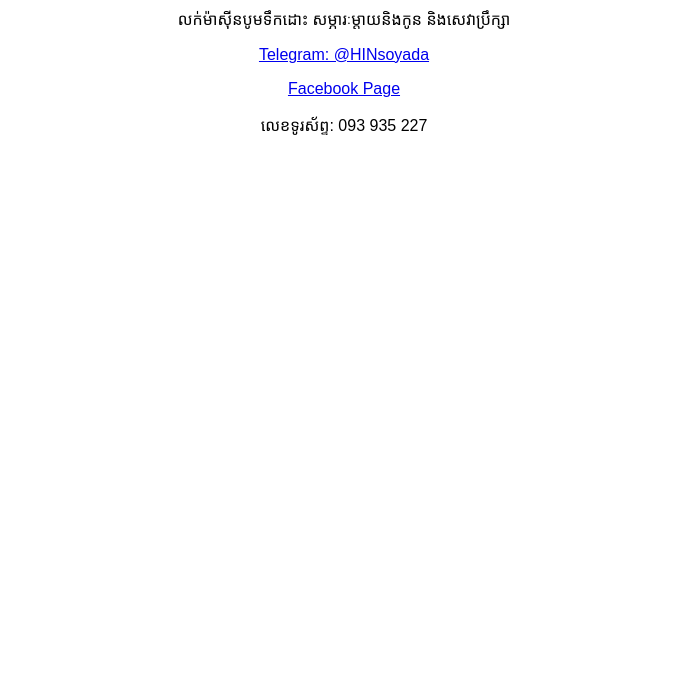
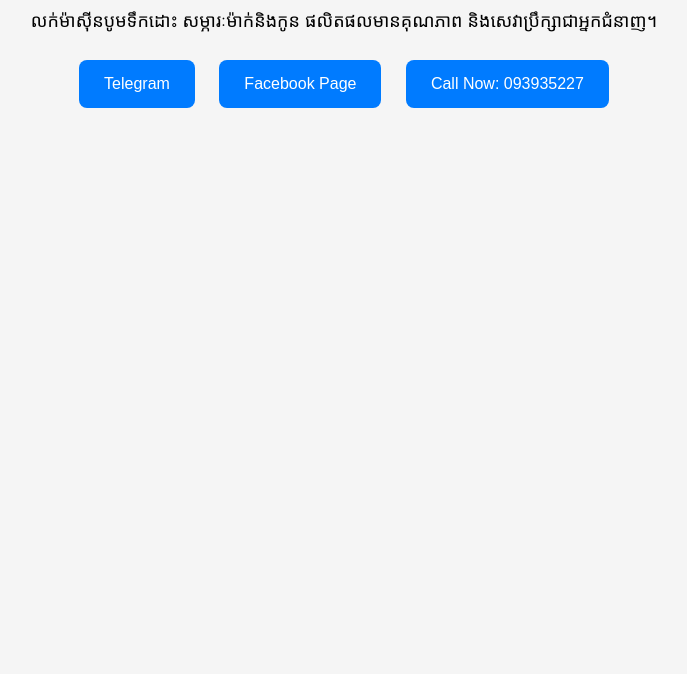
Before and after one commit to hinsoyada/hinsoyada-github.io, a plain HTML site: page index.html in a window 1280 px wide. Shown: the part 126-800 px from the top of the page, without its empty margins (296-983 px from the left). Drawn offline with Linux system fonts and the light colour scheme.

Commit message:
Update index.html

```diff
--- a/index.html
+++ b/index.html
@@ -2,13 +2,41 @@
 <html lang="km">
 <head>
   <meta charset="UTF-8">
-  <title>HINsoyada</title>
+  <meta name="viewport" content="width=device-width, initial-scale=1.0">
+  <title>HIN SOYADA - ម៉ាក់និងកូន</title>
+  <style>
+    body {
+      font-family: 'Khmer OS', sans-serif;
+      text-align: center;
+      padding: 40px;
+      background-color: #f5f5f5;
+    }
+    h1 {
+      color: #d6336c;
+    }
+    p {
+      font-size: 18px;
+    }
+    .button {
+      display: inline-block;
+      margin: 10px;
+      padding: 15px 25px;
+      font-size: 16px;
+      color: white;
+      background-color: #007bff;
+      text-decoration: none;
+      border-radius: 8px;
+    }
+    .button:hover {
+      background-color: #0056b3;
+    }
+  </style>
 </head>
-<body style="font-family: Khmer OS Siemreap, Arial, sans-serif; text-align: center; padding: 40px;">
-  <h1>សូមស្វាគមន៍មកកាន់ HINsoyada</h1>
-  <p>លក់ម៉ាស៊ីនបូមទឹកដោះ សម្ភារៈម្ដាយនិងកូន និងសេវាប្រឹក្សា</p>
-  <p><a href="https://t.me/HINsoyada" target="_blank">Telegram: @HINsoyada</a></p>
-  <p><a href="https://facebook.com/share/15q4zyBxKb" target="_blank">Facebook Page</a></p>
-  <p>លេខទូរស័ព្ទ: 093 935 227</p>
+<body>
+  <h1>សូមស្វាគមន៍មកកាន់ HIN SOYADA</h1>
+  <p>លក់ម៉ាស៊ីនបូមទឹកដោះ សម្ភារៈម៉ាក់និងកូន ផលិតផលមានគុណភាព និងសេវាប្រឹក្សាជាអ្នកជំនាញ។</p>
+  <a class="button" href="https://t.me/093935227" target="_blank">Telegram</a>
+  <a class="button" href="https://www.facebook.com/share/1X7VUDw7xJ/?mibextid=wwXIfr" target="_blank">Facebook Page</a>
+  <a class="button" href="tel:093935227">Call Now: 093935227</a>
 </body>
 </html>
```
